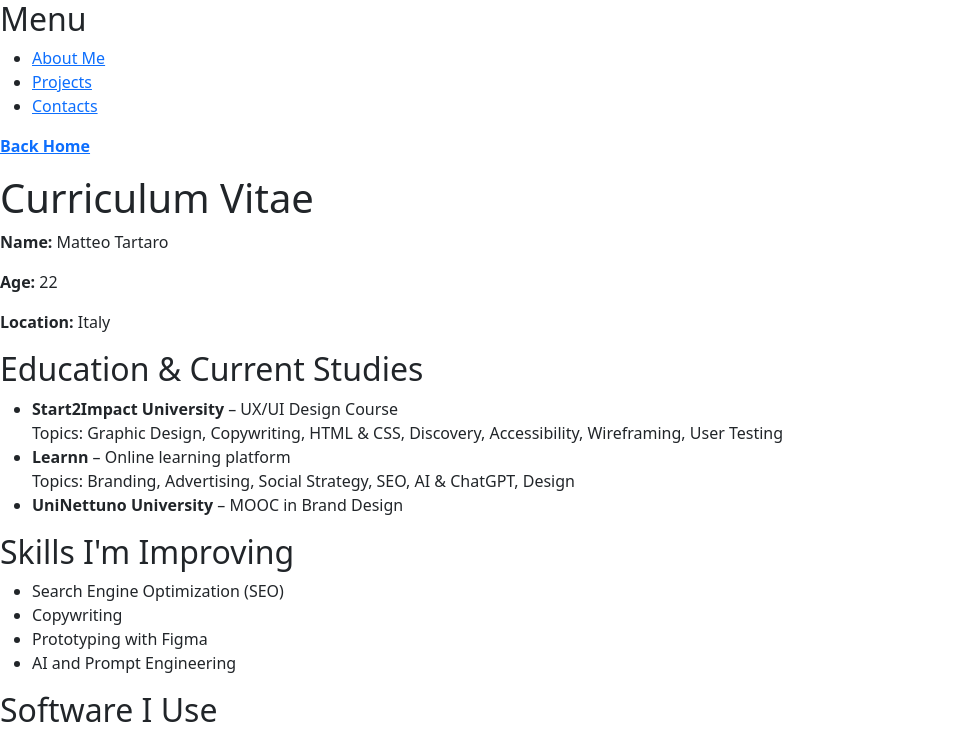
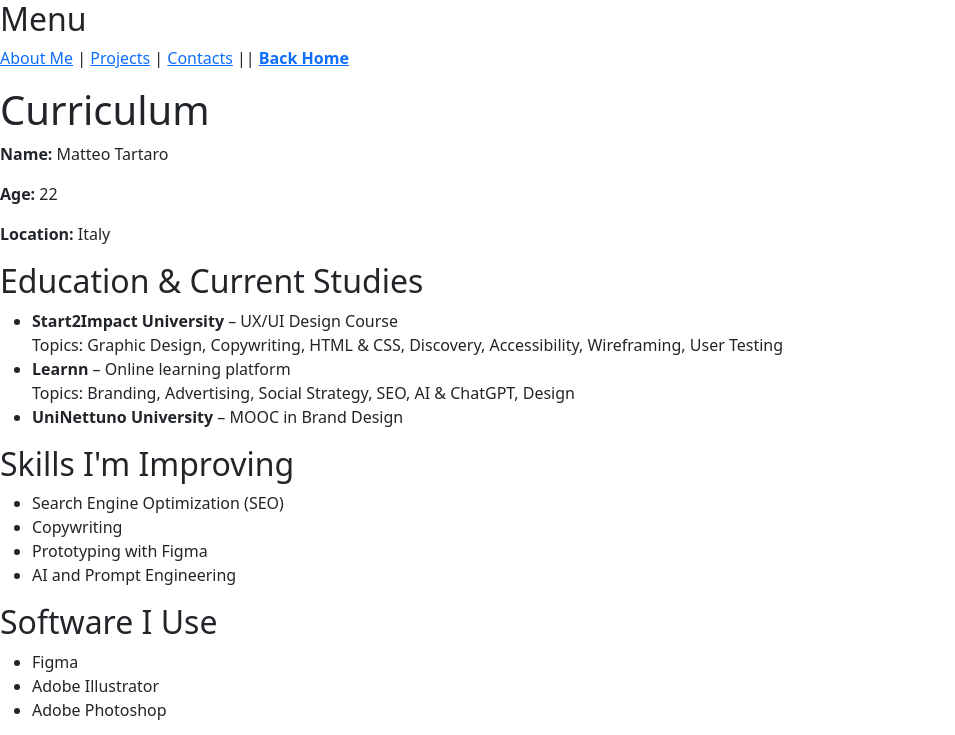
Before and after one commit to Matteotartaro/Portfolio-website, a plain HTML site: page cv.html in a window 1280 px wide. Shown: the top 735 px of the page, without its empty margins (0-955 px from the left). Drawn offline with nearby package versions, Linux system fonts and the light colour scheme.

Commit message:
Descrizione della modifica

```diff
--- a/cv.html
+++ b/cv.html
@@ -26,20 +26,19 @@
       </script>
 
 
-    <div>
-      <h2>Menu</h2>
-
-      <ul>
-        <li><a href="about.html">About Me</a></li>
-        <li><a href="projects.html">Projects</a></li>
-        <li><a href="contacts.html">Contacts</a></li>
-      </ul>
-    </div>
-   <p><a href="index.html"><strong>Back Home</strong></a></p>
-
+  <div>
+  <h2>Menu</h2>
+     <p>
+      <a href="about.html">About Me</a> |
+      <a href="projects.html">Projects</a> |
+      <a href="contacts.html">Contacts</a> ||
+      <a href="index.html"><strong>Back Home</strong></a>
+    </p>
   </div>
 
-  <h1>Curriculum Vitae</h1>
+
+
+  <h1>Curriculum</h1>
 
   <p><strong>Name:</strong> Matteo Tartaro</p>
   <p><strong>Age:</strong> 22</p>
```
